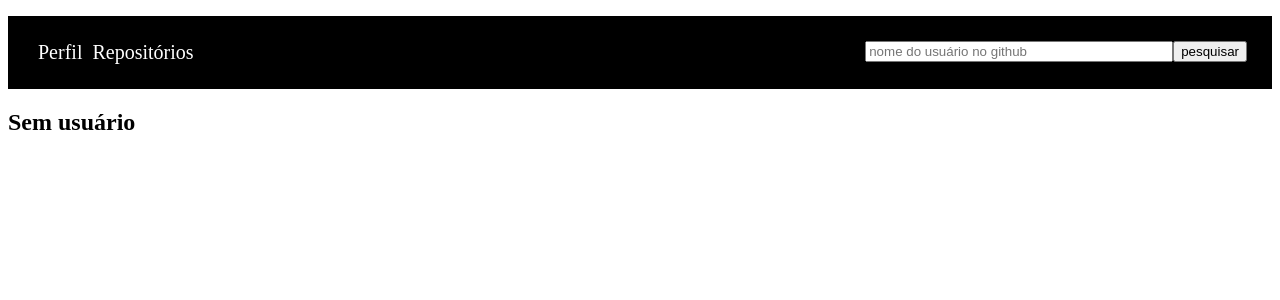
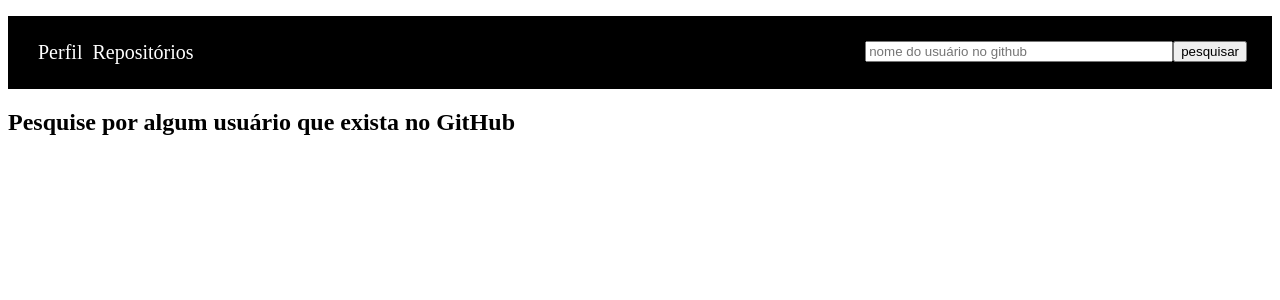
Before and after one commit to jvvoliveira/GithubView, a React (Create React App) app: page / in a window 1280 px wide. Shown: the top 300 px of the page. Built offline with nearby package versions, Linux system fonts and the light colour scheme.

Commit message:
tratamento de erros do context

```diff
--- a/src/App.js
+++ b/src/App.js
@@ -7,7 +7,7 @@ import Loading from './Components/Loading'
 
 
 export const loadingContext = React.createContext({
-  loading: false,
+  loading: true,
   message: null,
   showLoading: message => { },
   hideLoading: () => { }
@@ -20,30 +20,32 @@ class App extends Component {
     super(props);
 
     this.state = {
-      repos: [],
-      usuario: undefined,
+      repos: {data:[], status: null},
+      usuario: {data:undefined, status: null},
+      loading: false,
+      message: null
     }
   }
 
   showLoading = message => {
     this.setState({
       loading: true,
-      message
+      message,
     })
   }
 
   hideLoading = () => { this.setState({ loading: false }) }
 
-  setRepos = (repos) => {
+  setRepos = (data, status) => {
+    const repos = {data, status}
     this.setState({ repos })
   }
 
-  setUsuario = (usuario) => {
+  setUsuario = (data, status) => {
+    const usuario = {data, status}
     this.setState({ usuario })
   }
 
-
-  //passando função como prop pro filho...uma maneira de fazer comunicação
   render() {
     const { showLoading, hideLoading, setRepos, setUsuario } = this
 
--- a/src/Components/Perfil.jsx
+++ b/src/Components/Perfil.jsx
@@ -3,28 +3,34 @@ import './Perfil.css'
 import { loadingContext } from '../App'
 
 export default () => {
-    const {usuario} = useContext(loadingContext);
+    const { data, status } = useContext(loadingContext).usuario;
 
-    if (usuario !== undefined) {
+    if (data !== undefined) {
+        if (status == 'OK') {
             return (
                 <>
-                <h1 className='title'>{usuario.name ? usuario.name : usuario.login}</h1>
+                    <h1 className='title'>{data.name ? data.name : data.login}</h1>
                     <div className='box'>
-                    <img src={usuario.avatar_url}></img>
+                        <img src={data.avatar_url}></img>
                     </div>
                     <div className='box'>
-                    <p>{usuario.bio}</p>
-                    <p>{usuario.location}</p>
-                    <p>Seguidores: {usuario.followers}</p>
-                    <p>Repositórios públicos: {usuario.public_repos}</p>
-                    <h4><a href={usuario.html_url} target="_blank">GitHub</a></h4>
-                    <p>Criado em: {usuario.created_at}</p>
+                        <p>{data.bio}</p>
+                        <p>{data.location}</p>
+                        <p>Seguidores: {data.followers}</p>
+                        <p>Repositórios públicos: {data.public_repos}</p>
+                        <h4><a href={data.html_url} target="_blank">GitHub</a></h4>
+                        <p>Criado em: {data.created_at}</p>
                     </div>
                 </>
             )
+        }else{
+            return(
+                <h2>Usuário não encontrado</h2>
+            )
+        }
     } else {
         return (
-            <h2>Sem usuário</h2>
+            <h2>Pesquise por algum usuário que exista no GitHub</h2>
         )
     }
 }
--- a/src/Components/RepoList.js
+++ b/src/Components/RepoList.js
@@ -4,11 +4,13 @@ import { loadingContext } from '../App';
 
 export default () => {
 
-    const { repos } = useContext(loadingContext);
+    const { data, status } = useContext(loadingContext).repos;
 
-    if (repos.length !== 0) {
+
+    if (status == 'OK') {
+        if (data.length !== 0) {
             return (
-            repos.map(repo => {
+                data.map(repo => {
                     return (
                         <Repo name={repo.name} link={repo.html_url} language={repo.language}
                             description={repo.description}></Repo>
@@ -17,7 +19,13 @@ export default () => {
             );
         } else {
             return (
-            <h3>Nenhum repositório encontrado</h3>
+                <h2>Usuário sem repositórios públicos</h2>
             );
         }
     }
+    else{
+        return(
+            <h2>Repositórios não encontrados</h2>
+        )
+    }
+}
--- a/src/Components/SearchBar.js
+++ b/src/Components/SearchBar.js
@@ -9,10 +9,20 @@ export const _pesquisar = (event, nomeUsuario, setUsuario, setRepos, request = f
     const urlRepos = `https://api.github.com/users/${nomeUsuario}/repos`;
     const urlUsuario = `https://api.github.com/users/${nomeUsuario}`;
 
-    Promise.all([request(urlUsuario), request(urlRepos)]).then((values) => {
-        Promise.all([values[0].json(), values[1].json()]).then((valores) => {
-            setUsuario(valores[0])
-            setRepos(valores[1])
+    Promise.all([request(urlUsuario), request(urlRepos)]).then((response) => {
+        Promise.all([response[0].json(), response[1].json()]).then((values) => {
+            if(values[0].message != 'Not Found'){
+                setUsuario(values[0], 'OK')
+            }else{
+                setUsuario(null, 'Not Found')
+            }
+
+            if(values[1].message != 'Not Found'){
+                setRepos(values[1], 'OK')
+            }else{
+                setRepos([], values[1].message)
+            }
+
         })
     })
 }
```
Lines whose indentation alone changed are shown as unchanged.
